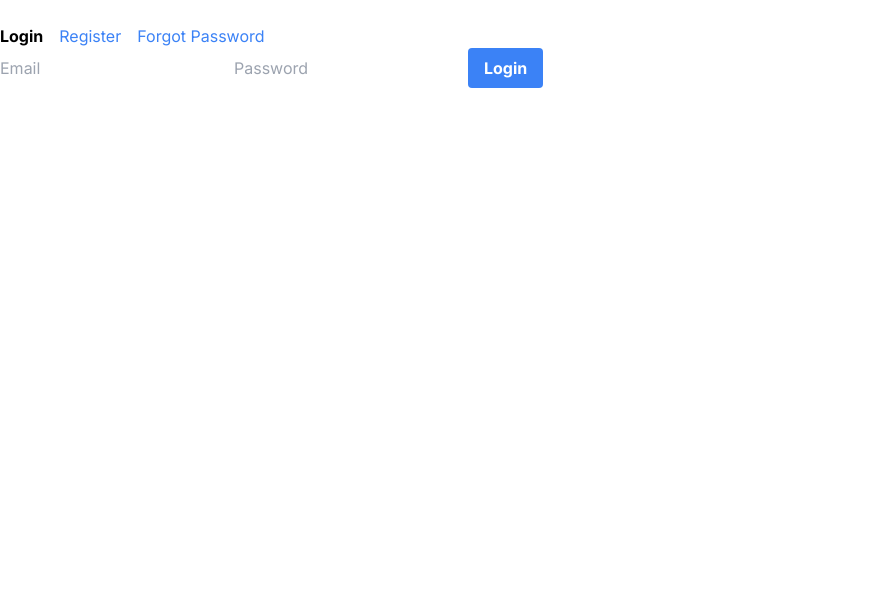
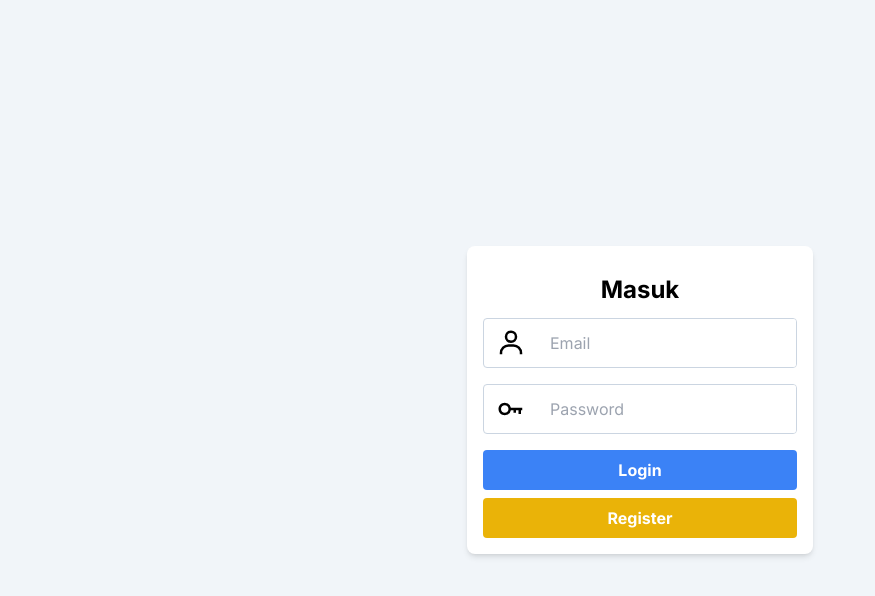
Before and after one commit to AryaNaufal/toko-onlen, a Next.js app: page /login in a window 1280 px wide. Shown: the top 596 px of the page, without its empty margins (0-875 px from the left). Built offline with nearby package versions, Linux system fonts and the light colour scheme.

Commit message:
fix(authentication): change form design

```diff
--- a/src/app/(auth)/forgot-password/page.tsx
+++ /dev/null
@@ -1,3 +0,0 @@
-export default function ForgotPassword() {
-  return <h1>Forgot Password</h1>
-}
--- a/src/app/(auth)/layout.tsx
+++ b/src/app/(auth)/layout.tsx
@@ -1,39 +1,41 @@
 "use client"
 import { usePathname } from "next/navigation";
+import { Button } from '@/src/app/components/Elements/button';
 import Link from "next/link";
-import { useState } from "react";
-
-const navLinks = [
-  { name: "Login", href: "/login" },
-  { name: "Register", href: "/register" },
-  { name: "Forgot Password", href: "/forgot-password" },
-];
 
 export default function AuthLayout({
   children,
 }: {
   children: React.ReactNode;
 }) {
+
   const pathname = usePathname();
-  const [input, setInput] = useState<string>('');
+
   return (
-    <div>
-      <div>
-        <input type="text" value={input} onChange={e => setInput(e.target.value)} />
+    <div className="flex h-screen justify-center items-center bg-slate-100">
+      <div className="bg-white p-4 rounded-lg shadow-md">
+        {pathname === "/register" ? (
+          <h1 className="text-center font-bold text-2xl my-3">Daftar</h1>
+        ) : (
+          <h1 className="text-center font-bold text-2xl my-3">Masuk</h1>
+        )}
+
+        {children}
+
+        {pathname === "/register" ? (
+          <Link href={"/login"}>
+            <Button className={'bg-red-500 hover:bg-red-700 w-full mt-2'} type={""}>
+              Back
+            </Button>
+          </Link>
+        ) : (
+          <Link href={"/register"}>
+            <Button className={'bg-yellow-500 hover:bg-yellow-700 w-full mt-2'} type={""}>
+              Register
+            </Button>
+          </Link>
+        )}
       </div>
-      {navLinks.map((link) => {
-        const isActive = pathname.startsWith(link.href);
-        return (
-          <Link
-            key={link.name}
-            href={link.href}
-            className={isActive ? "font-bold mr-4" : "text-blue-500 mr-4"}
-          >
-            {link.name}
-          </Link>
-        );
-      })}
-      {children}
     </div>
-  )
-}
+  );
+};
--- a/src/app/(auth)/(auth-layout)/login/page.tsx
+++ b/src/app/(auth)/login/page.tsx
@@ -1,6 +1,9 @@
 "use client"
 import { useRouter } from 'next/navigation';
 import { useState } from 'react';
+import { Button } from '@/src/app/components/Elements/button';
+import { Input } from '@/src/app/components/Elements/input';
+import { BiUser, BiKey } from "react-icons/bi";
 
 export default function Login() {
   const [email, setEmail] = useState('');
@@ -16,7 +19,7 @@ export default function Login() {
       headers: { 'Content-Type': 'application/json' },
       body: JSON.stringify({ email, password }),
     });
-    // const data = await res.json();
+
     setIsSubmit(false);
 
     if (email === '' || password === '') {
@@ -35,22 +38,22 @@ export default function Login() {
   }
 
   return (
-    <form onSubmit={handleLogin}>
-      <input
-        type="email"
+    <form onSubmit={handleLogin} className='flex flex-col gap-4'>
+      <Input
+        logo={<BiUser />}
+        placeholder={'Email'}
+        type={'email'}
         value={email}
-        onChange={(e) => setEmail(e.target.value)}
-        placeholder="Email"
-        required
+        onChange={(e: any) => setEmail(e.target.value)}
       />
-      <input
-        type="password"
+      <Input
+        logo={<BiKey />}
+        placeholder={'Password'}
+        type={'password'}
         value={password}
-        onChange={(e) => setPassword(e.target.value)}
-        placeholder="Password"
-        required
+        onChange={(e: any) => setPassword(e.target.value)}
       />
-      <button className='bg-blue-500 hover:bg-blue-700 text-white font-bold py-2 px-4 rounded' disabled={isSubmit}>Login</button>
+      <Button className={'bg-blue-500 hover:bg-blue-700'} type={"submit"} disabled={isSubmit}>Login</Button>
     </form>
   );
 };
--- a/src/app/(auth)/(auth-layout)/register/page.tsx
+++ b/src/app/(auth)/register/page.tsx
@@ -1,6 +1,9 @@
 "use client"
 import { useRouter } from 'next/navigation';
 import { useState } from 'react';
+import { Button } from '@/src/app/components/Elements/button';
+import { Input } from '@/src/app/components/Elements/input';
+import { BiUser, BiKey } from 'react-icons/bi';
 
 export default function Register() {
   const [email, setEmail] = useState('');
@@ -24,20 +27,22 @@ export default function Register() {
   }
 
   return (
-    <form onSubmit={handleRegister}>
-      <input
-        type="email"
+    <form onSubmit={handleRegister} className='flex flex-col gap-4'>
+      <Input
+        logo={<BiUser />}
+        placeholder={'Email'}
+        type={'email'}
         value={email}
-        onChange={(e) => setEmail(e.target.value)}
-        placeholder="Email"
+        onChange={(e: any) => setEmail(e.target.value)}
       />
-      <input
-        type="password"
+      <Input
+        logo={<BiKey />}
+        placeholder={'Password'}
+        type={'password'}
         value={password}
-        onChange={(e) => setPassword(e.target.value)}
-        placeholder="Password"
+        onChange={(e: any) => setPassword(e.target.value)}
       />
-      <button className='bg-blue-500 hover:bg-blue-700 text-white font-bold py-2 px-4 rounded' disabled={isSubmit}>Register</button>
+      <Button className={'bg-blue-500 hover:bg-blue-700'} type={"submit"} disabled={isSubmit}>Register</Button>
     </form>
   );
 };
--- a/src/app/components/Elements/button.tsx
+++ b/src/app/components/Elements/button.tsx
@@ -1,9 +1,12 @@
-import { Params } from "next/dist/shared/lib/router/utils/route-matcher";
-
-export const Button = ({ text, color }: Params, attributes: any) => {
+export const Button = ({ children, onClick, type = 'button', className = '', ...props }: any) => {
   return (
-    <button  className={`${color} text-white font-bold py-2 px-4 rounded`} {...attributes}>
-      {text}
+    <button
+      type={type}
+      onClick={onClick}
+      className={`${className} text-white font-bold py-2 px-4 rounded`}
+      {...props}
+    >
+      {children}
     </button>
   );
 };
--- /dev/null
+++ b/src/app/components/Elements/input.tsx
@@ -0,0 +1,10 @@
+export const Input = ({ logo, placeholder, ...props }: any) => {
+  return (
+    <div className={'flex items-center border border-slate-300 rounded p-0 overflow-hidden bg-white'}>
+      <div className={'mx-3 text-3xl'}>
+        {logo}
+      </div>
+      <input id="input" type="text" placeholder={placeholder} className={'border-none outline-none flex-1 p-3'} {...props} />
+    </div>
+  );
+};
```
